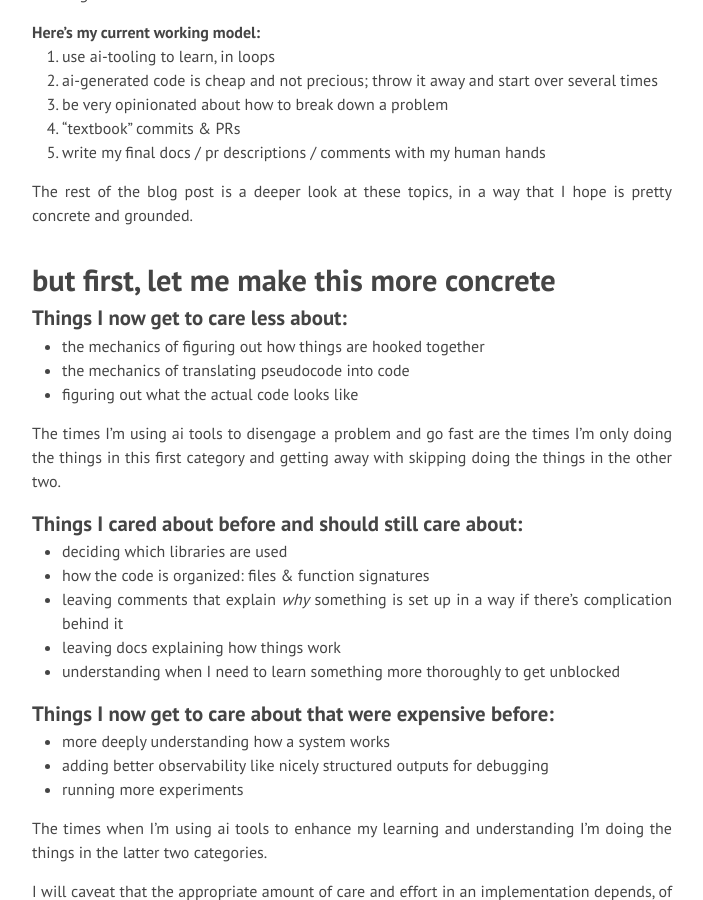
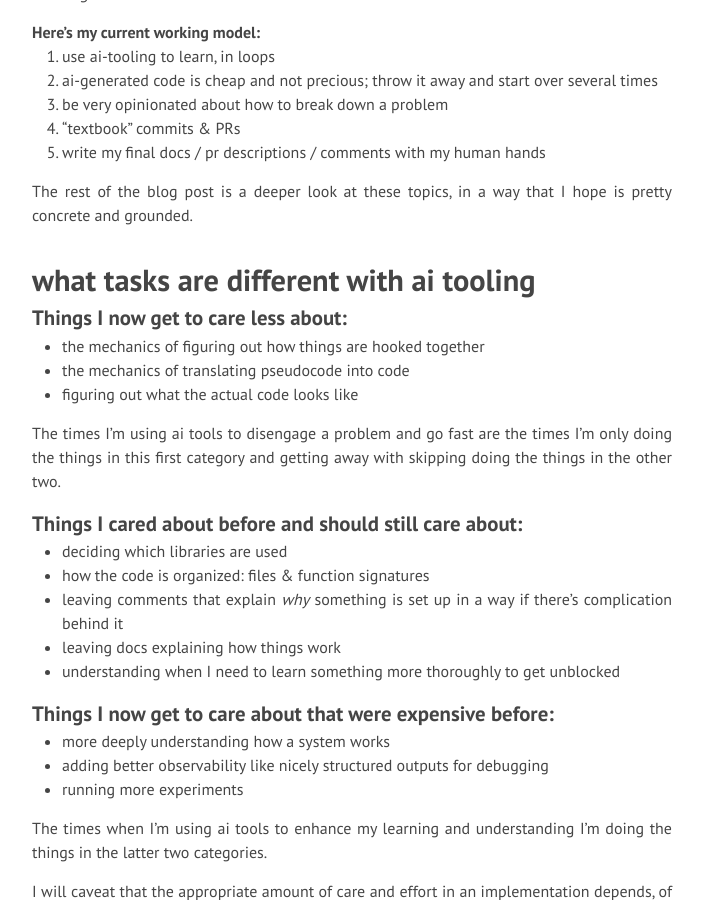
Before and after one commit to anniecherk/anniecherk.github.io, a Jekyll site: the page built from _posts/2026-01-11-ai-for-learning.markdown, in a window 1280 px wide and 900 px high, scrolled down 1612 px. Shown: the whole window, without its empty margins (288-991 px from the left). Built offline with Jekyll 4.4.1, drawn with Linux system fonts in a browser that asks for light colours; nearby versions of some CDN libraries.

Commit message:
tweaks to choosing learning

```diff
--- a/_posts/2026-01-11-ai-for-learning.markdown
+++ b/_posts/2026-01-11-ai-for-learning.markdown
@@ -41,7 +41,7 @@ And so, I've been thinking about guidelines & guardrails-- how do I approach my
 
 The rest of the blog post is a deeper look at these topics, in a way that I hope is pretty concrete and grounded.
 
-# but first, let me make this more concrete
+# what tasks are different with ai tooling
 
 ### Things I now get to care less about:
 - the mechanics of figuring out how things are hooked together
```
